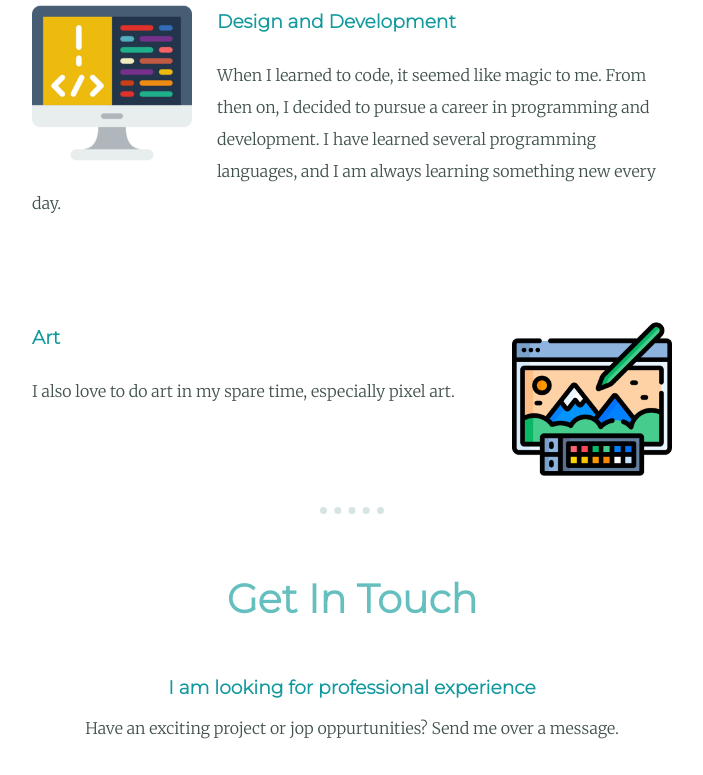
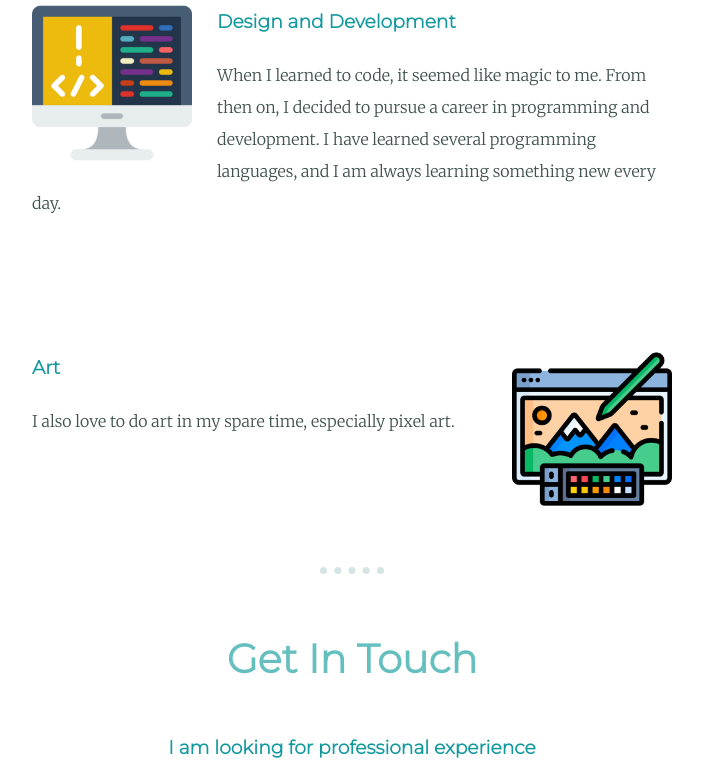
Before and after one commit to sahilsh-dev/My-CV-Website, a plain HTML site: page index.html in a window 1280 px wide. Shown: the part 1528-2303 px from the top of the page, without its empty margins (288-991 px from the left). Drawn offline with Linux system fonts and the light colour scheme.

Commit message:
Solve hr float bug

```diff
--- a/css/styles.css
+++ b/css/styles.css
@@ -51,7 +51,7 @@ a:hover {
 }
 
 .skill-row {
-    margin: 50px auto 100px auto;
+    margin: 50px auto 130px auto;
     width: 50%;
     text-align: left;
     line-height: 2;
@@ -135,13 +135,3 @@ hr{
     font-size: 0.75rem;
     padding: 20px 0 0;
 }
-
-/*
-.coding-skill-description {
-    clear: left;
-}
-
-.design-skill-description {
-    clear: right;
-}
-*/
```
